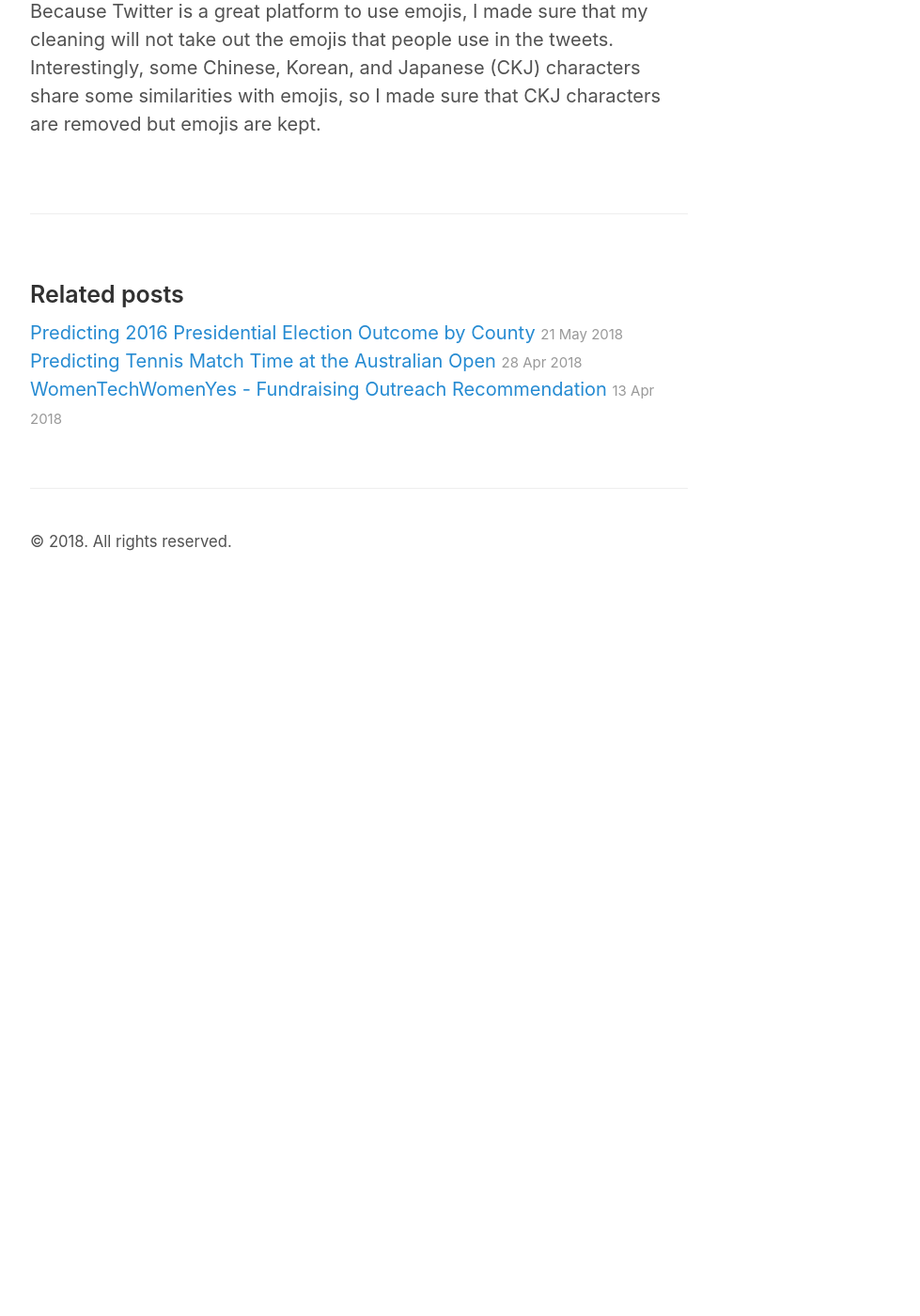
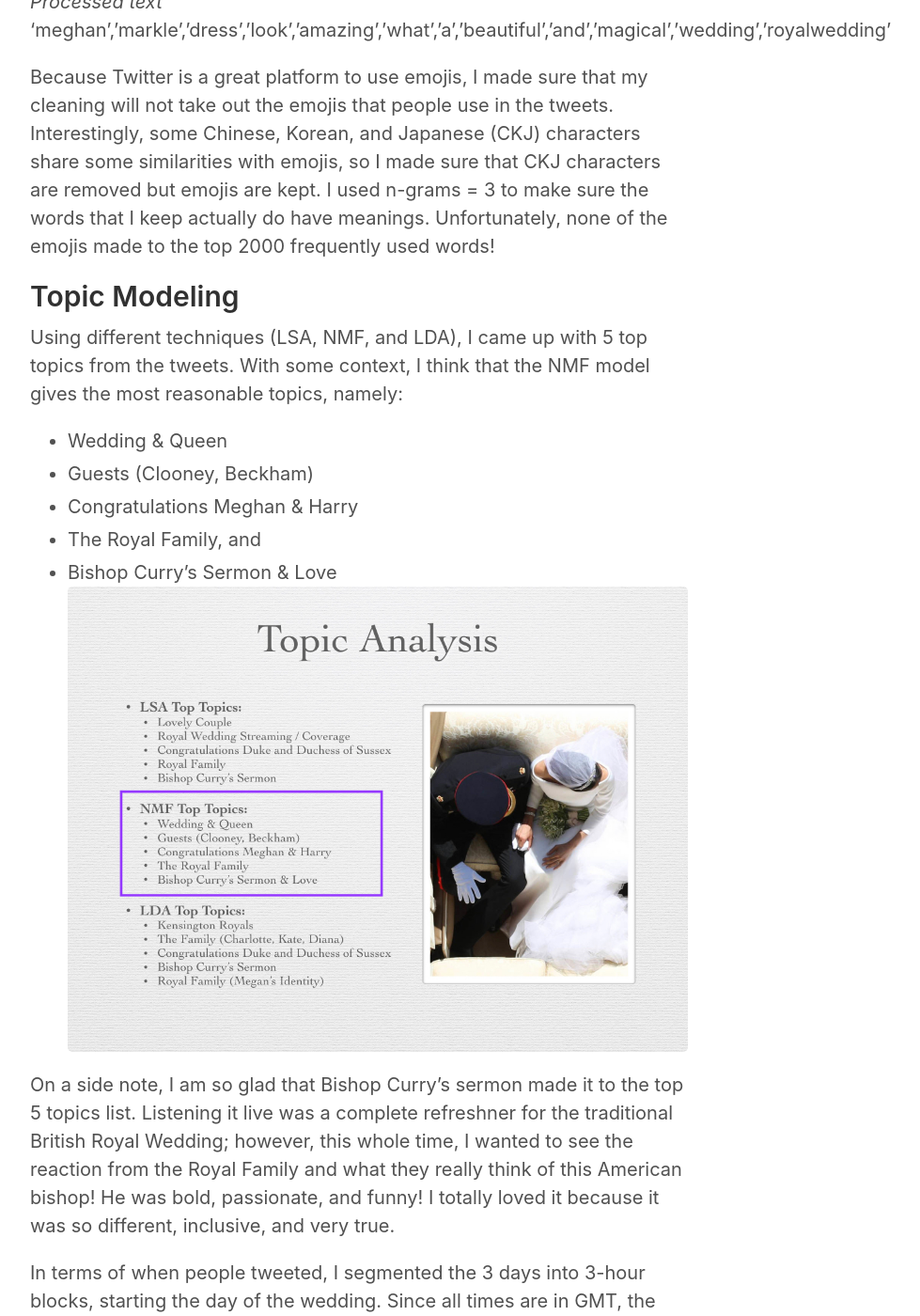
Before and after one commit to mizhao2018/mizhao2018.github.io, a Jekyll site: the page built from _posts/2018-06-03-A-Twitter-Analysis-of-the-Royal-Wedding.md, in a window 1280 px wide and 1400 px high, scrolled down 1711 px. Shown: the whole window at 94% size, without its empty margins (258-1237 px from the left). Built offline with Jekyll 4.4.1, drawn with Linux system fonts in a browser that asks for light colours; before the commit the page ends 2341 px from its top, so only the background shows below that; some of the changed text lies outside the part shown.

Commit message:
Update 2018-06-03-A-Twitter-Analysis-of-the-Royal-Wedding.md

```diff
--- a/_posts/2018-06-03-A-Twitter-Analysis-of-the-Royal-Wedding.md
+++ b/_posts/2018-06-03-A-Twitter-Analysis-of-the-Royal-Wedding.md
@@ -14,7 +14,36 @@
 Few days after the wedding, I started the analysis part. Building a connection between Python (on my local machine) and Mongo on AWS has been a fun journey, thanks to a post by [Ian London] (https://ianlondon.github.io/blog/mongodb-auth/), who explained the process in great detail. *Note, please read comment 1 in the post to make modifications from the instruction as that took me +2 hours to solve!* With successful connection, I was able to build a dataframe that contained all the tweet information that I collected, including text, user name, location, time posted, as well as device (if available).
 
 Using some of the natural language pre-processing techniques, I cleaned, stemmed, and tokenized the tweets, leaving only English / phonetic characters. For example:
+
 *Original text* "Meghan Markle's Dress looks amazing! What a beautiful & magical wedding! #royalwedding"
+
 *Processed text* 'meghan','markle','dress','look','amazing','what','a','beautiful','and','magical','wedding','royalwedding'
 
-Because Twitter is a great platform to use emojis, I made sure that my cleaning will not take out the emojis that people use in the tweets. Interestingly, some Chinese, Korean, and Japanese (CKJ) characters share some similarities with emojis, so I made sure that CKJ characters are removed but emojis are kept.
+Because Twitter is a great platform to use emojis, I made sure that my cleaning will not take out the emojis that people use in the tweets. Interestingly, some Chinese, Korean, and Japanese (CKJ) characters share some similarities with emojis, so I made sure that CKJ characters are removed but emojis are kept. I used n-grams = 3 to make sure the words that I keep actually do have meanings. Unfortunately, none of the emojis made to the top 2000 frequently used words!
+
+## Topic Modeling
+Using different techniques (LSA, NMF, and LDA), I came up with 5 top topics from the tweets. With some context, I think that the NMF model gives the most reasonable topics, namely:
+* Wedding & Queen
+* Guests (Clooney, Beckham)
+* Congratulations Meghan & Harry
+* The Royal Family, and
+* Bishop Curry's Sermon & Love
+![alt text](https://raw.githubusercontent.com/mizhao2018/mizhao2018.github.io/master/images/Project4_Presentation.004.jpeg)
+
+On a side note, I am so glad that Bishop Curry's sermon made it to the top 5 topics list. Listening it live was a complete refreshner for the traditional British Royal Wedding; however, this whole time, I wanted to see the reaction from the Royal Family and what they really think of this American bishop! He was bold, passionate, and funny! I totally loved it because it was so different, inclusive, and very true.
+
+In terms of when people tweeted, I segmented the 3 days into 3-hour blocks, starting the day of the wedding. Since all times are in GMT, the time corresponds to the wedding. Not surprisingly, most tweets were published during the wedding, and as the day goes on, the tweets starts to dwindle as well. Most people talked about the Wedding & Guests, but right after the wedding, the attention was more on the wedding itself and the Queen.
+![alt text](https://raw.githubusercontent.com/mizhao2018/mizhao2018.github.io/master/images/Project4_Presentation.005.jpeg)
+
+## Who's Tweeting?
+As this is one of the most watched weddings, people from all over the world tuned in through streaming or even the social media. In fact, Northwestern Alumni Group in London hosted a "watch party" and held their flag high when Meghan's coach was driving by. It was quite amazing. ![](http://www.trbimg.com/img-5b009990/turbine/ct-1526765965-jt7h6cnmhj-snap-image/640/640x360)
+
+With location information, I categorized the tweets in three groups: US, UK, and the world. I also performed a sentiment analysis on how happy people were in their tweets. Note, sentiment analysis was done using TextBlob, and as that is mostly applicable with movie review, this might not be the best tool to evaluate spectators' state of mood. Also note, the number of smily faces do not represent the scale of happiness, rather, it was an indicator to show that the UK was happier than the US, followed by the rest of the world.
+![alt text](https://raw.githubusercontent.com/mizhao2018/mizhao2018.github.io/master/images/Project4_Presentation.008.jpeg)
+
+## What about gifs and memes?
+Throughout my anslysis, I saw many external links in the body of the text. These links are primarily memes or gifs that are contain a lot of messaging. My favorite was the gif on Harry's first words to Meghan: "You look amazing. Are you ok?" Emotions aside, if I could decipher these non-verbal expressions, I might be able to extract more meaning, and perhaps, more topics, from these tweets.
+
+## What's next?
+As cheesy as it sounds, I am hoping to see the Duchess of Sussex one day when she returns to Northwestern. I promist I will do a curtsey. All the best, Meghan & Harry!
+![] (https://static01.nyt.com/images/2018/05/20/world/20royalwedding-photos27/merlin_138381726_9146ba9a-cb25-4c29-8d05-0fc9f1033302-superJumbo.jpg)
```
